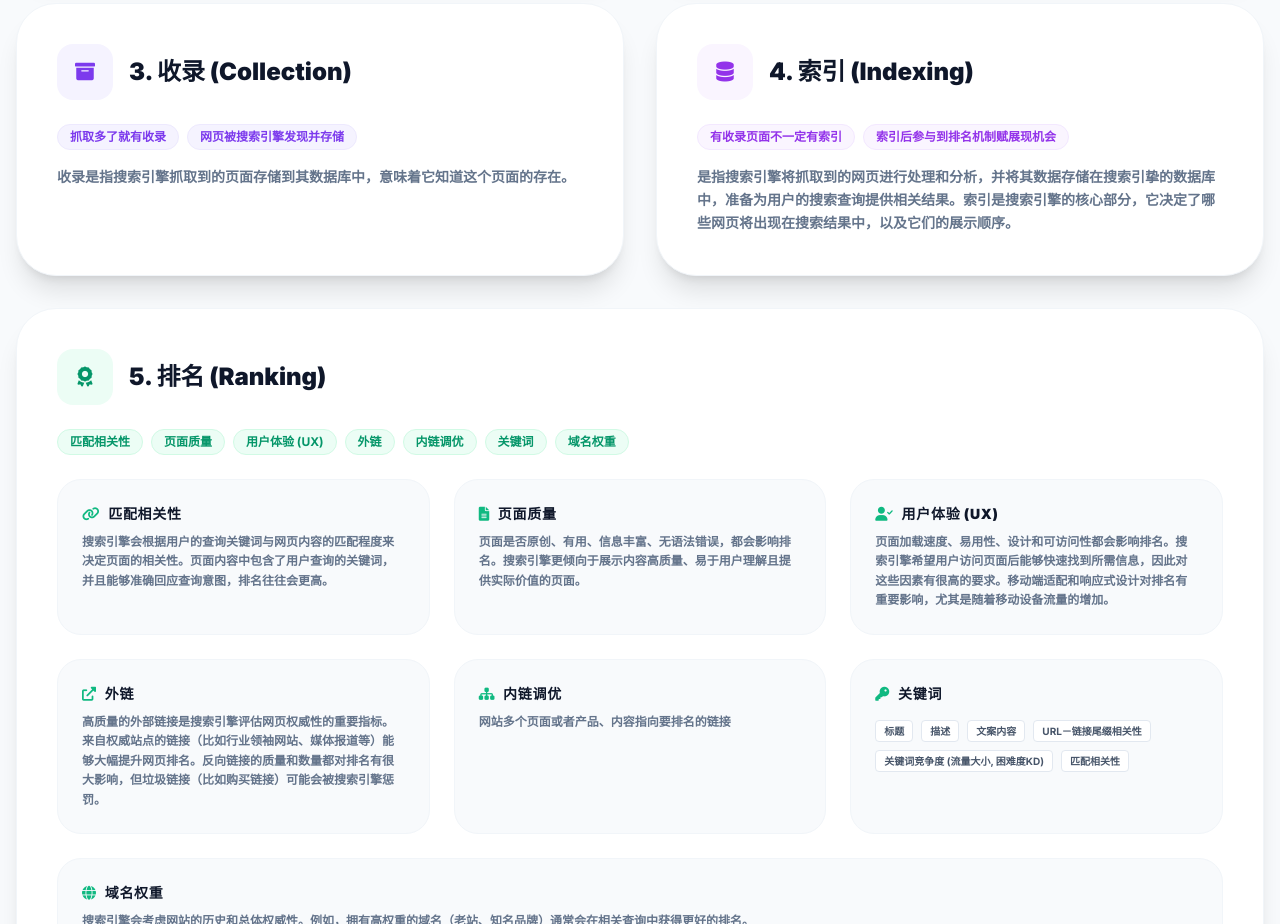
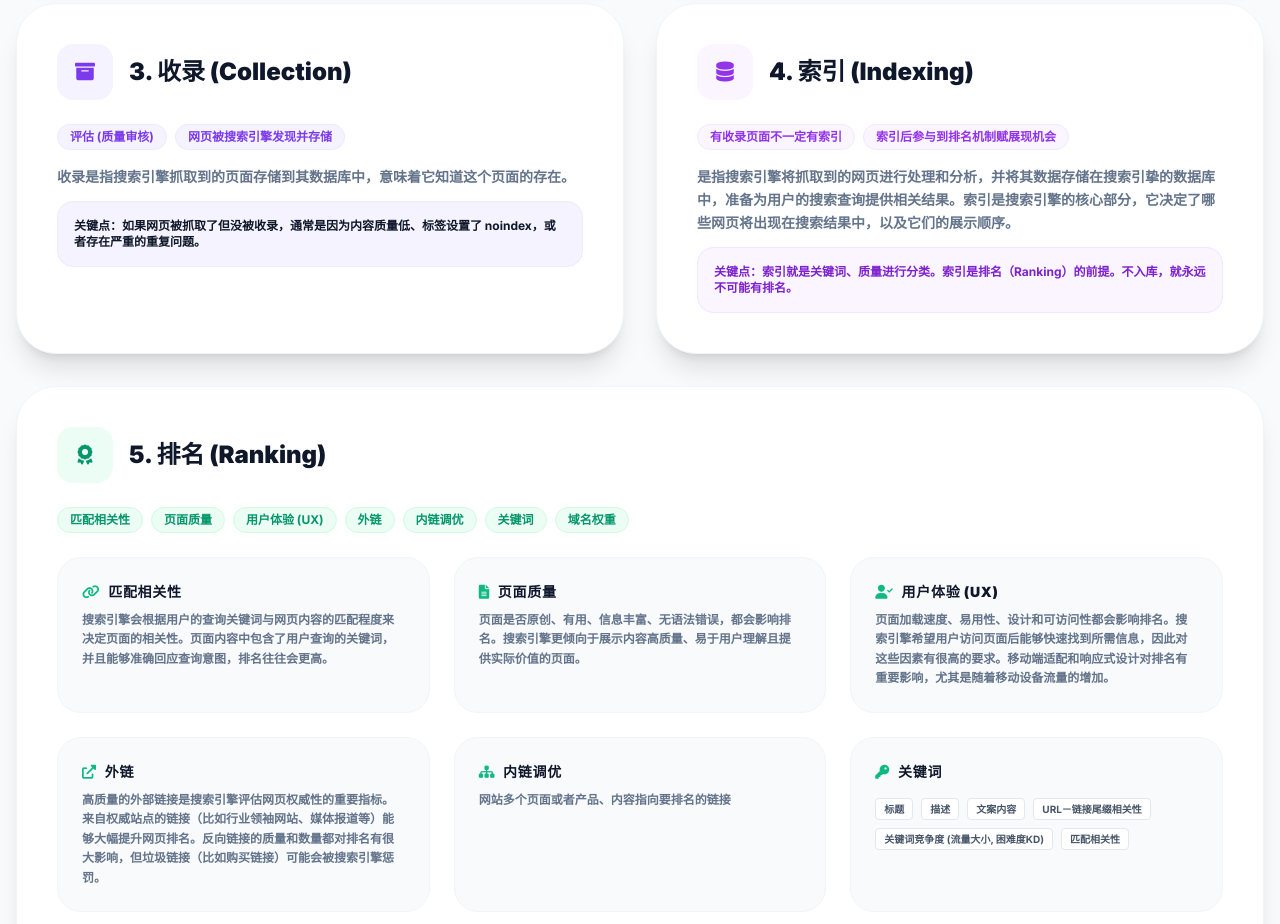
Before and after one commit to kakawebai/Order-Confirmation, a website: page seo-kuaisu-paiming.html in a window 1280 px wide. Shown: the part 1059-1983 px from the top of the page. Drawn offline with Linux system fonts and the light colour scheme.

Commit message:
Update SEO indexing section with key troubleshooting points

```diff
--- a/seo-kuaisu-paiming.html
+++ b/seo-kuaisu-paiming.html
@@ -268,12 +268,17 @@
                     <h3 class="text-2xl font-black text-slate-900">3. 收录 (Collection)</h3>
                 </div>
                 <div class="flex flex-wrap gap-2 mb-4">
-                    <span class="px-3 py-1 bg-violet-50 text-violet-600 text-xs font-bold rounded-full border border-violet-100">抓取多了就有收录</span>
+                    <span class="px-3 py-1 bg-violet-50 text-violet-600 text-xs font-bold rounded-full border border-violet-100">评估 (质量审核)</span>
                     <span class="px-3 py-1 bg-violet-50 text-violet-600 text-xs font-bold rounded-full border border-violet-100">网页被搜索引擎发现并存储</span>
                 </div>
                 <p class="text-slate-500 text-sm font-bold leading-relaxed">
                     收录是指搜索引擎抓取到的页面存储到其数据库中，意味着它知道这个页面的存在。
                 </p>
+                <div class="mt-3 p-4 bg-violet-50 rounded-2xl border border-violet-100">
+                    <p class="text-xs font-bold text-violet-700">
+                        关键点：如果网页被抓取了但没被收录，通常是因为内容质量低、标签设置了 noindex，或者存在严重的重复问题。
+                    </p>
+                </div>
             </div>
 
             <!-- Step 4: Indexing -->
@@ -291,6 +296,11 @@
                 <p class="text-slate-500 text-sm font-bold leading-relaxed">
                     是指搜索引擎将抓取到的网页进行处理和分析，并将其数据存储在搜索引挚的数据库中，准备为用户的搜索查询提供相关结果。索引是搜索引擎的核心部分，它决定了哪些网页将出现在搜索结果中，以及它们的展示顺序。
                 </p>
+                <div class="mt-3 p-4 bg-purple-50 rounded-2xl border border-purple-100">
+                    <p class="text-xs font-bold text-purple-700">
+                        关键点：索引就是关键词、质量进行分类。索引是排名（Ranking）的前提。不入库，就永远不可能有排名。
+                    </p>
+                </div>
             </div>
 
             <!-- Step 5: Ranking -->
```
